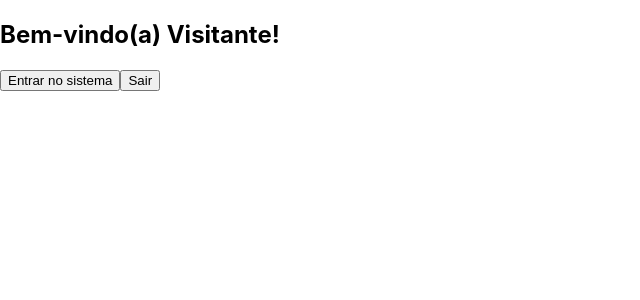
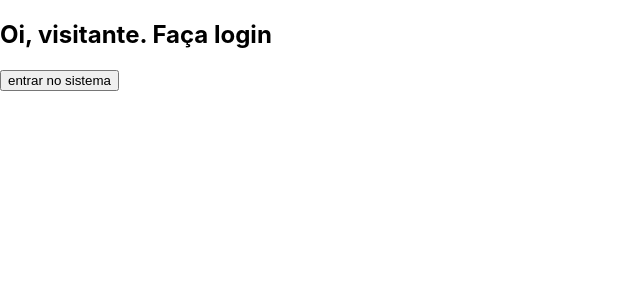
Before and after one commit to yoneshinzato/react-project, a React (Create React App) app: page / in a window 1280 px wide. Shown: the top 300 px of the page, without its empty margins (0-640 px from the left). Built offline with nearby package versions, Linux system fonts and the light colour scheme.

Commit message:
trabalhando com condicionais

```diff
--- a/src/App.js
+++ b/src/App.js
@@ -1,13 +1,36 @@
 import React, { Component } from 'react'
-import Membro from './components/Membro'
+
 
 
 
 class App extends Component {
+  constructor(props){
+    super(props)
+    this.state = {
+      status: false
+    }
+  }
+
+  sair = () => {
+    this.setState({status: false})
+  }
+
+  entrar = () => {
+    this.setState({status: true})
+  }
+
+
   render(){
     return (
       <>
-        <Membro nome="Visitante" />
+        {this.state.status ?
+          <div><h2>Bem vindo ao sistema!</h2>
+            <button onClick={this.sair}>sair do sistema</button>
+          </div>
+          :
+          <div><h2>Oi, visitante. Faça login</h2>
+          <button onClick={this.entrar}>entrar no sistema</button></div>
+        }
 
       </>
     )
```
